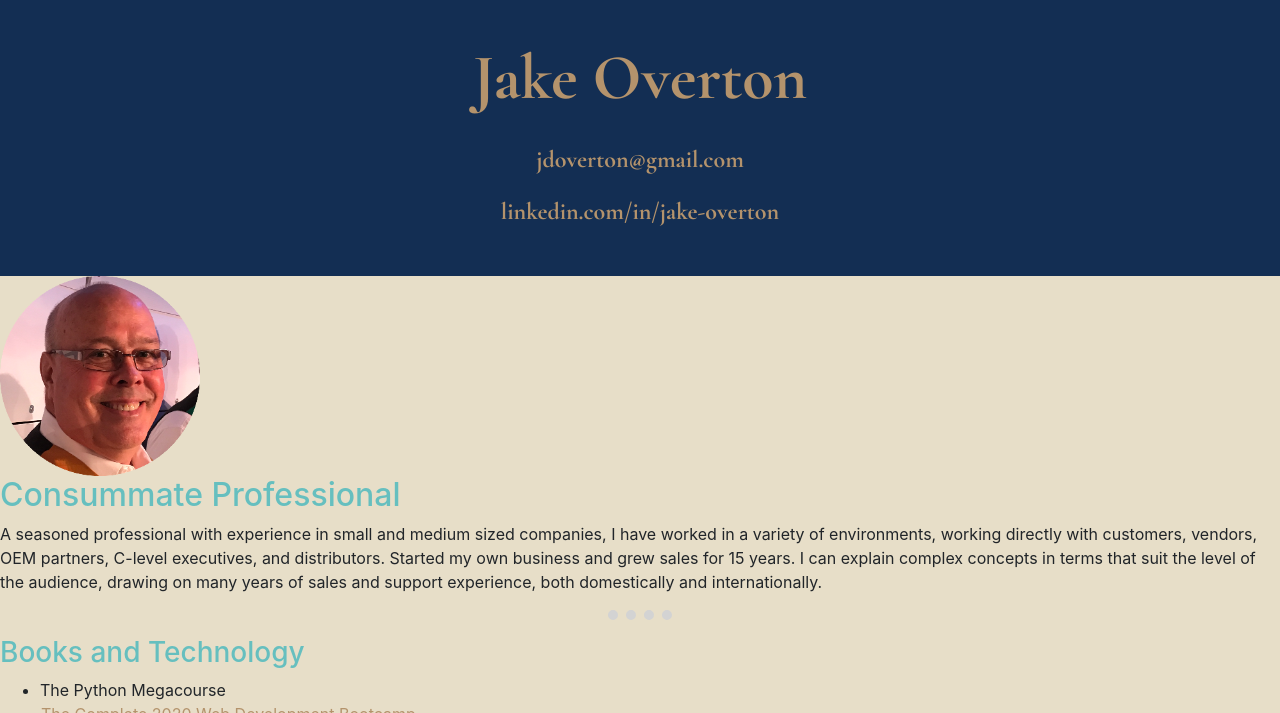
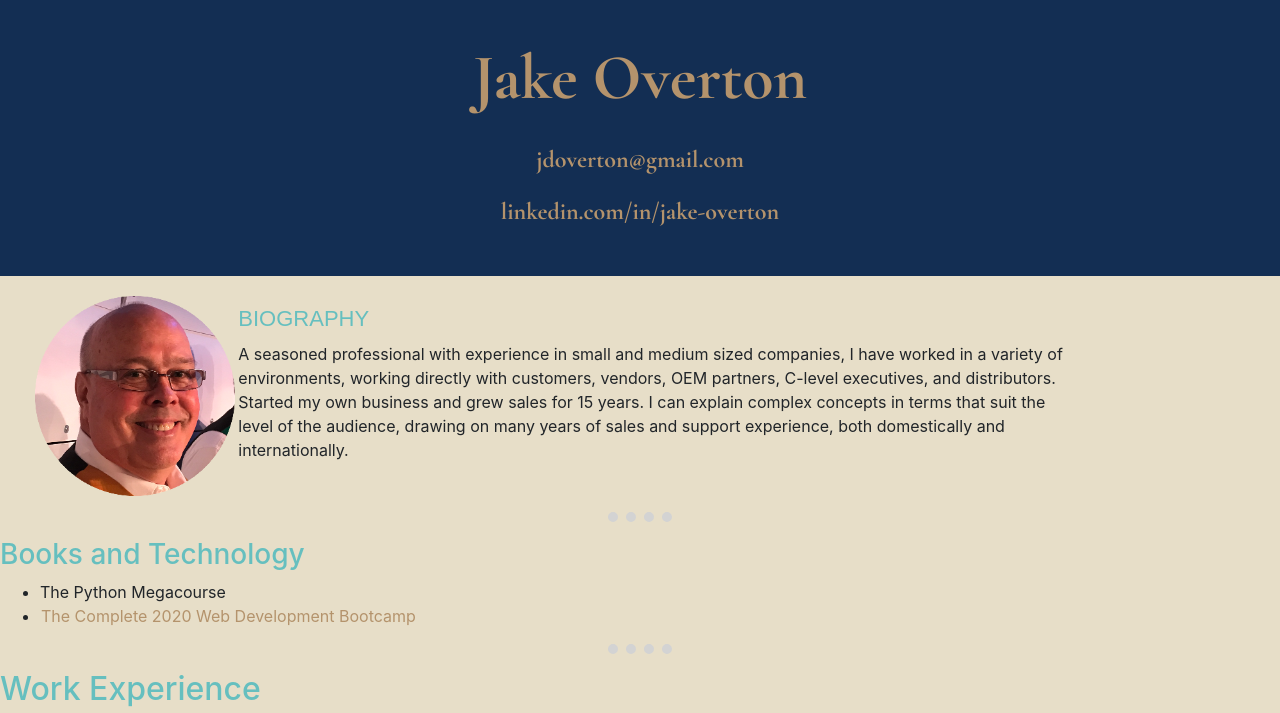
Before and after one commit to jake-overton/Resume, a plain HTML site: page index.html in a window 1280 px wide. Shown: the top 713 px of the page. Drawn offline with nearby package versions, Linux system fonts and the light colour scheme.

Commit message:
worked on biography section

```diff
--- a/css/main.css
+++ b/css/main.css
@@ -4,6 +4,11 @@ body {
 }
 h1, h2, h3 {
   color: #66bfbf;
+}
+
+.small-caps {
+  font-family: sans-serif;
+  font-variant: small-caps;
 }
 
 hr {
@@ -58,3 +63,11 @@ a:active {
   background: #265301;
   color: #CDFEAA;
 }
+
+img {
+  margin-left: 25px;
+}
+.biography {
+  margin-top: 20px;
+  margin-left: 10px;
+}
--- a/index.html
+++ b/index.html
@@ -24,9 +24,13 @@
       <p class="head-h2"><a href="mailto:jdoverton@gmail.com">jdoverton@gmail.com</a></p>
       <p class="head-h2"><a href="https://linkedin.com/in/jake-overton">linkedin.com/in/jake-overton</a></p>
     </div>
-  <div class="biography">
+  <container>
+    <div class="row">
+      <div class="biography col-2">
         <img src="images/jdo-circle.png" alt="jake profile picture"></td>
-      <h2>Consummate Professional</h2>
+      </div>
+      <div class="biography col-8">
+        <h2 class="small-caps">biography</h2>
         <p>A seasoned professional with experience in small and medium sized companies,
           I have worked in a variety of environments, working directly with customers,
           vendors, OEM partners, C-level executives, and distributors. Started my own
@@ -34,7 +38,8 @@
           terms that suit the level of the audience, drawing on many years of sales
           and support experience, both domestically and internationally.</p>
       </div>
-
+    </div>
+  </container>
   <hr />
   <h3>Books and Technology</h3>
   <ul>
```
Lines whose indentation alone changed are shown as unchanged.
